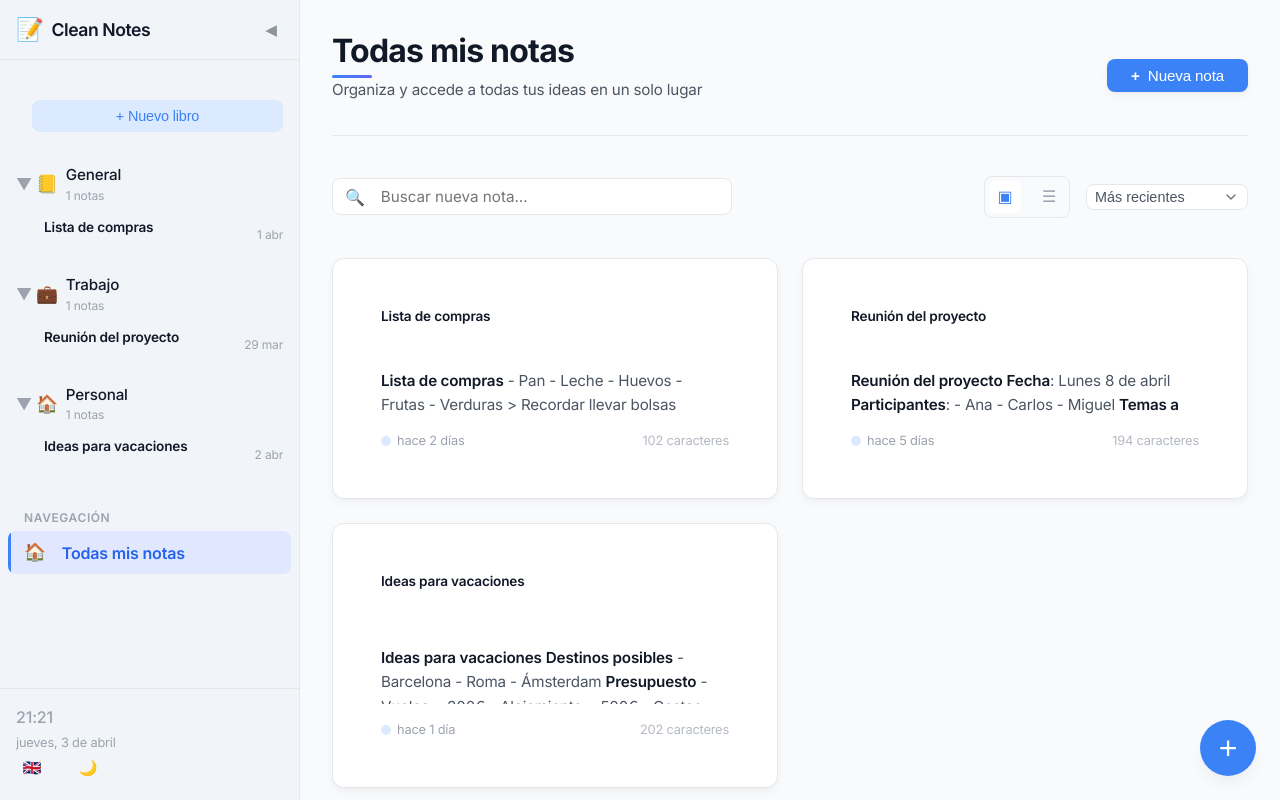
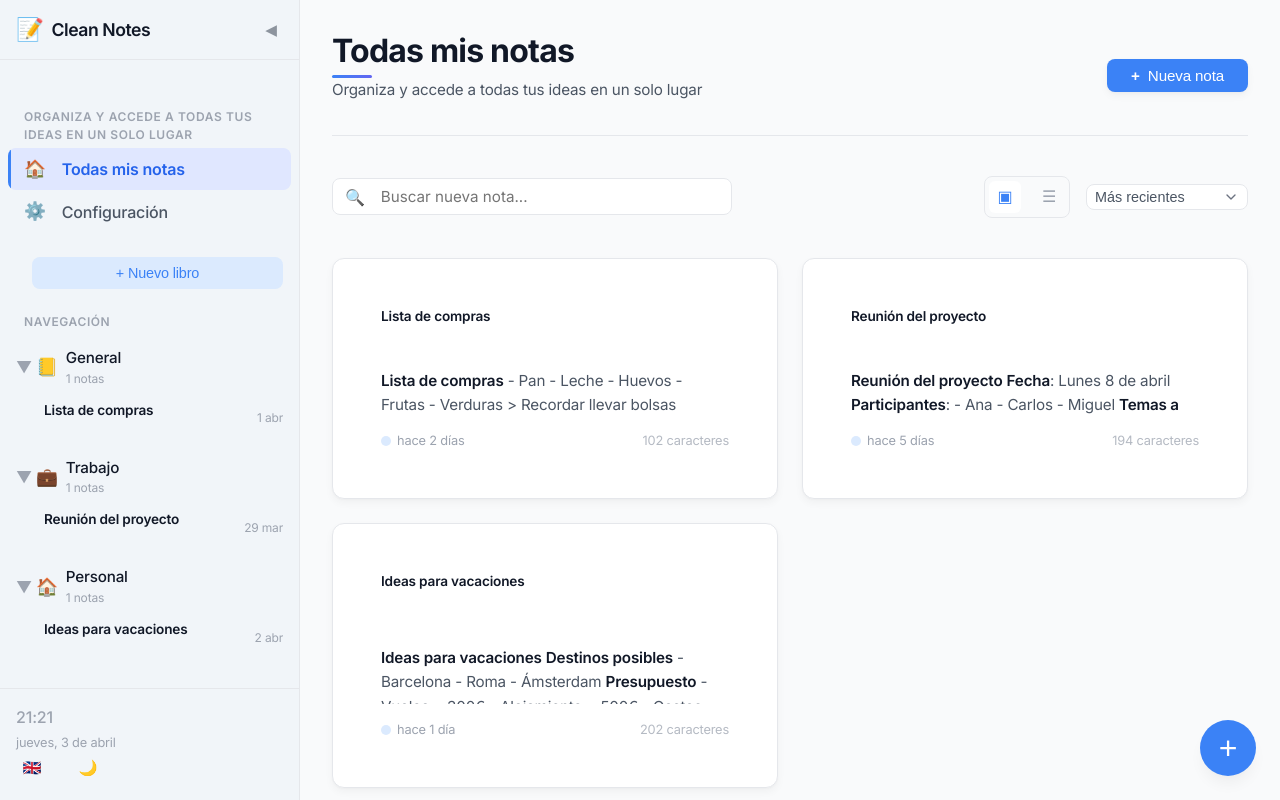
Before and after one commit to CerberusProgrammer/clean-notes-web, a React (Vite) app: page / in a window 1280 px wide. Built offline with nearby package versions, Linux system fonts and the light colour scheme.

Commit message:
Agregar navegación a la página de configuración y manejo de cambios de tema

```diff
--- a/src/layouts/MainLayout.tsx
+++ b/src/layouts/MainLayout.tsx
@@ -31,6 +31,7 @@ export default function MainLayout({ children }: Props) {
   const [draggedNoteId, setDraggedNoteId] = useState<string | null>(null);
 
   const isNotePage = location.pathname.includes("/note/");
+  const isSettingsPage = location.pathname.includes("/settings");
   const currentNoteId = isNotePage ? location.pathname.split("/").pop() : null;
 
   useEffect(() => {
@@ -45,6 +46,12 @@ export default function MainLayout({ children }: Props) {
       setDarkMode(true);
       document.body.classList.add("dark-theme");
     }
+
+    const handleThemeChange = (e: CustomEvent) => {
+      setDarkMode(e.detail.isDark);
+    };
+
+    window.addEventListener("themechange", handleThemeChange as EventListener);
 
     const savedExpandedState = localStorage.getItem("cleanNotes-expandedBooks");
     if (savedExpandedState) {
@@ -68,7 +75,13 @@ export default function MainLayout({ children }: Props) {
       setSidebarOpen(savedSidebarState !== "closed");
     }
 
-    return () => clearInterval(interval);
+    return () => {
+      clearInterval(interval);
+      window.removeEventListener(
+        "themechange",
+        handleThemeChange as EventListener
+      );
+    };
   }, [isNotePage, state.books]);
 
   const toggleSidebar = () => {
@@ -78,14 +91,19 @@ export default function MainLayout({ children }: Props) {
   };
 
   const toggleTheme = () => {
-    setDarkMode(!darkMode);
-    if (!darkMode) {
+    const newDarkMode = !darkMode;
+    setDarkMode(newDarkMode);
+    if (newDarkMode) {
       document.body.classList.add("dark-theme");
       localStorage.setItem("cleanNotes-theme", "dark");
     } else {
       document.body.classList.remove("dark-theme");
       localStorage.setItem("cleanNotes-theme", "light");
     }
+
+    window.dispatchEvent(
+      new CustomEvent("themechange", { detail: { isDark: newDarkMode } })
+    );
   };
 
   const toggleLanguage = () => {
@@ -293,6 +311,39 @@ export default function MainLayout({ children }: Props) {
         </div>
 
         <div className="sidebar-nav">
+          <div className="nav-section">
+            <div className="nav-section-title">
+              {sidebarOpen ? t.app.organize : ""}
+            </div>
+
+            <Link
+              to="/"
+              className={`nav-item ${
+                location.pathname === "/" && !state.selectedBookId
+                  ? "active"
+                  : ""
+              }`}
+              onClick={() =>
+                dispatch({ type: "SELECT_BOOK", payload: { id: "" } })
+              }
+            >
+              <span className="nav-icon">🏠</span>
+              {sidebarOpen && (
+                <span className="nav-text">{t.app.allNotes}</span>
+              )}
+            </Link>
+
+            <Link
+              to="/settings"
+              className={`nav-item ${isSettingsPage ? "active" : ""}`}
+            >
+              <span className="nav-icon">⚙️</span>
+              {sidebarOpen && (
+                <span className="nav-text">{t.settings.title}</span>
+              )}
+            </Link>
+          </div>
+
           {sidebarOpen && (
             <div className="sidebar-actions">
               <button
@@ -318,6 +369,9 @@ export default function MainLayout({ children }: Props) {
             )
           ) : (
             <div className="books-section">
+              <div className="nav-section-title">
+                {sidebarOpen ? t.books.title : ""}
+              </div>
               {state.books.map((book) => (
                 <div key={book.id} className="book-item">
                   <div
@@ -444,26 +498,6 @@ export default function MainLayout({ children }: Props) {
               ))}
             </div>
           )}
-
-          <div className="nav-section">
-            <div className="nav-section-title">
-              {sidebarOpen ? t.books.title : ""}
-            </div>
-            <Link
-              to="/"
-              className={`nav-item ${
-                location.pathname === "/" ? "active" : ""
-              }`}
-              onClick={() =>
-                dispatch({ type: "SELECT_BOOK", payload: { id: "" } })
-              }
-            >
-              <span className="nav-icon">🏠</span>
-              {sidebarOpen && (
-                <span className="nav-text">{t.app.allNotes}</span>
-              )}
-            </Link>
-          </div>
         </div>
 
         {sidebarOpen && (
@@ -543,7 +577,11 @@ export default function MainLayout({ children }: Props) {
                   type="text"
                   value={newBookName}
                   onChange={(e) => setNewBookName(e.target.value)}
-                  placeholder="Ej: Proyectos, Diario, Ideas..."
+                  placeholder={
+                    locale === "es"
+                      ? "Ej: Proyectos, Diario, Ideas..."
+                      : "Ex: Projects, Journal, Ideas..."
+                  }
                   autoFocus
                 />
               </div>
```
